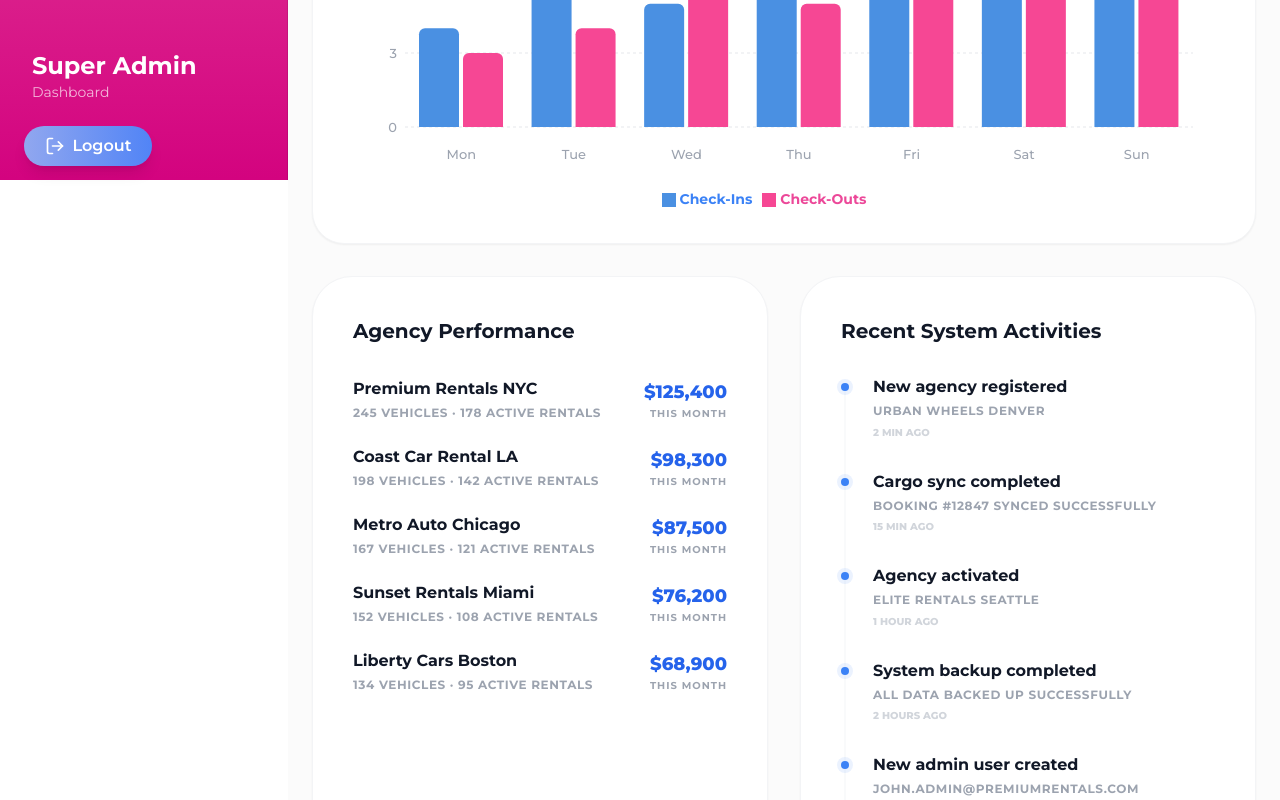
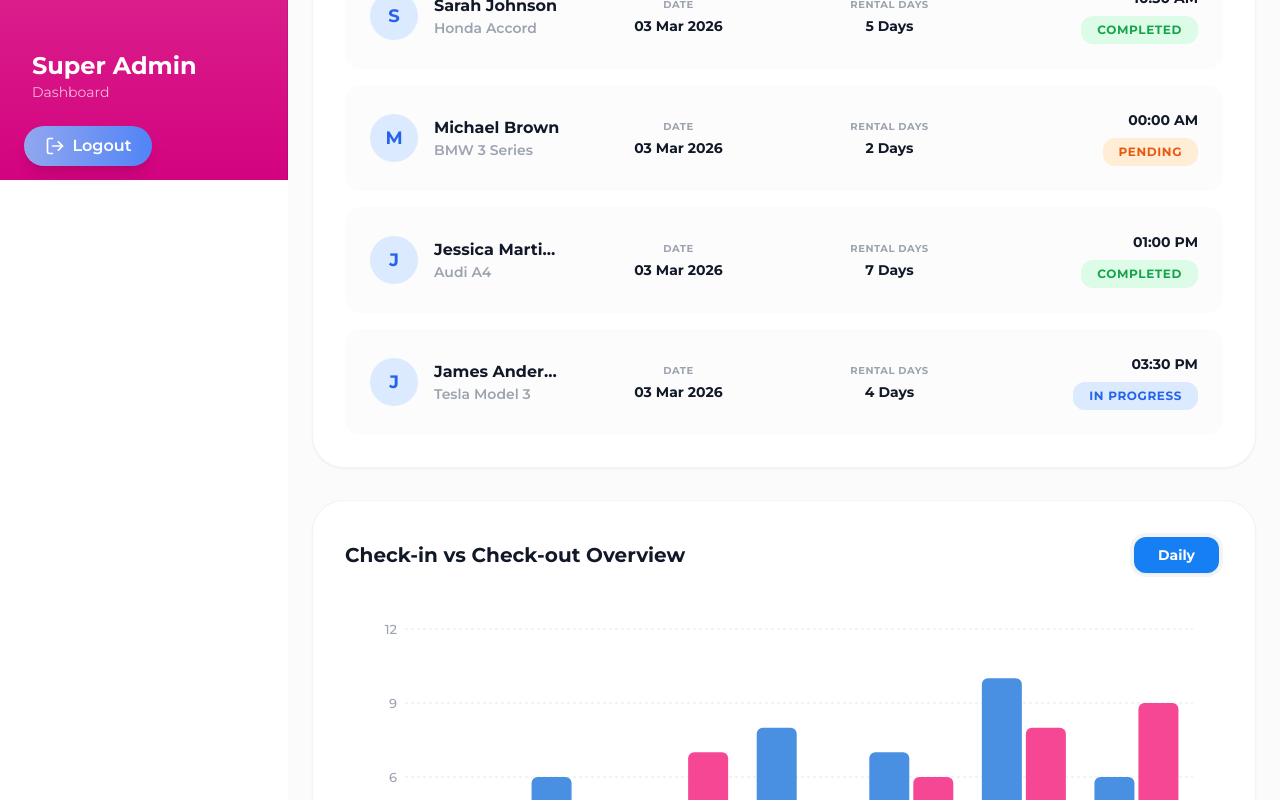
Before and after one commit to Arafat-Bhuiyan/francesco-admin, a React (Vite) app: page /admin in a window 1280 px wide. Shown: the part 620-1420 px from the top of the page. Built offline with nearby package versions, Linux system fonts and the light colour scheme.

Commit message:
Updated codes

```diff
--- a/src/Admin/Dashboard/AdminActivityChart.jsx
+++ b/src/Admin/Dashboard/AdminActivityChart.jsx
@@ -20,6 +20,7 @@ const dailyData = [
   { name: "Sun", checkIns: 6, checkOuts: 9 },
 ];
 
+/*
 const weeklyData = [
   { name: "Week 1", checkIns: 24, checkOuts: 18 },
   { name: "Week 2", checkIns: 32, checkOuts: 25 },
@@ -35,6 +36,7 @@ const monthlyData = [
   { name: "May", checkIns: 160, checkOuts: 140 },
   { name: "Jun", checkIns: 175, checkOuts: 155 },
 ];
+*/
 
 const AdminActivityChart = () => {
   const [activeTab, setActiveTab] = useState("Daily");
@@ -43,10 +45,12 @@ const AdminActivityChart = () => {
     switch (activeTab) {
       case "Daily":
         return dailyData;
+      /*
       case "Weekly":
         return weeklyData;
       case "Monthly":
         return monthlyData;
+      */
       default:
         return dailyData;
     }
@@ -56,10 +60,12 @@ const AdminActivityChart = () => {
     switch (activeTab) {
       case "Daily":
         return { domain: [0, 12], ticks: [0, 3, 6, 9, 12] };
+      /*
       case "Weekly":
         return { domain: [0, 50], ticks: [0, 10, 20, 30, 40, 50] };
       case "Monthly":
         return { domain: [0, 200], ticks: [0, 50, 100, 150, 200] };
+      */
       default:
         return { domain: [0, 12], ticks: [0, 3, 6, 9, 12] };
     }
@@ -75,7 +81,7 @@ const AdminActivityChart = () => {
           Check-in vs Check-out Overview
         </h2>
         <div className="flex bg-gray-100 p-1 rounded-2xl w-full sm:w-auto">
-          {["Daily", "Weekly", "Monthly"].map((tab) => (
+          {["Daily" /*, "Weekly", "Monthly"*/].map((tab) => (
             <button
               key={tab}
               onClick={() => setActiveTab(tab)}
--- a/src/Admin/Dashboard/MainDashboard.jsx
+++ b/src/Admin/Dashboard/MainDashboard.jsx
@@ -1,6 +1,7 @@
 import React from "react";
 import { Building2, Car, TrendingUp, Calendar } from "lucide-react";
 import AdminActivityChart from "./AdminActivityChart";
+import TodayActivityList from "@/AgencyAdmin/Dashboard/TodayActivityList";
 
 const cards = [
   {
@@ -108,71 +109,11 @@ const MainDashboard = () => {
         })}
       </div>
 
+      {/* Today's Activity List */}
+      <TodayActivityList />
+
       {/* Chart Section */}
       <AdminActivityChart />
-
-      {/* Bottom Sections */}
-      <div className="grid grid-cols-1 lg:grid-cols-2 gap-8">
-        {/* Agency Performance */}
-        <div className="bg-white p-10 rounded-[2.5rem] border border-gray-100 shadow-sm space-y-8">
-          <h3 className="text-xl font-bold text-[#111827]">
-            Agency Performance
-          </h3>
-          <div className="space-y-6">
-            {performanceData.map((item, idx) => (
-              <div
-                key={idx}
-                className="flex items-center justify-between group"
-              >
-                <div className="space-y-1">
-                  <p className="font-bold text-[#111827] text-base group-hover:text-blue-600 transition-colors">
-                    {item.name}
-                  </p>
-                  <p className="text-gray-400 text-xs font-bold uppercase tracking-wider">
-                    {item.vehicles} vehicles · {item.active} active rentals
-                  </p>
-                </div>
-                <div className="text-right">
-                  <p className="text-blue-600 font-extrabold text-lg">
-                    ${item.revenue}
-                  </p>
-                  <p className="text-gray-400 text-[10px] font-bold uppercase tracking-widest">
-                    This month
-                  </p>
-                </div>
-              </div>
-            ))}
-          </div>
-        </div>
-
-        {/* Recent System Activities */}
-        <div className="bg-white p-10 rounded-[2.5rem] border border-gray-100 shadow-sm space-y-8">
-          <h3 className="text-xl font-bold text-[#111827]">
-            Recent System Activities
-          </h3>
-          <div className="space-y-8 relative">
-            {/* Timeline Line */}
-            <div className="absolute left-[3px] top-2 bottom-2 w-0.5 bg-gray-50 lg:block hidden" />
-
-            {activityData.map((activity, idx) => (
-              <div key={idx} className="flex gap-6 relative group">
-                <div className="mt-1.5 w-2 h-2 rounded-full bg-blue-500 shadow-[0_0_0_4px_rgba(59,130,246,0.1)] shrink-0 self-start z-10 group-hover:scale-125 transition-transform" />
-                <div className="space-y-1">
-                  <p className="font-bold text-[#111827] text-base leading-tight">
-                    {activity.title}
-                  </p>
-                  <p className="text-gray-400 text-xs font-bold uppercase tracking-wider leading-relaxed">
-                    {activity.detail}
-                  </p>
-                  <p className="text-gray-300 text-[10px] font-extrabold uppercase mt-1">
-                    {activity.time}
-                  </p>
-                </div>
-              </div>
-            ))}
-          </div>
-        </div>
-      </div>
     </div>
   );
 };
--- a/src/Admin/Payment/PaymentDetailsModal.jsx
+++ b/src/Admin/Payment/PaymentDetailsModal.jsx
@@ -10,9 +10,62 @@ import {
   Download,
   Clock,
 } from "lucide-react";
+import jsPDF from "jspdf";
+import autoTable from "jspdf-autotable";
+import toast from "react-hot-toast";
 
 const PaymentDetailsModal = ({ isOpen, onClose, payoutData }) => {
   if (!isOpen || !payoutData) return null;
+
+  const handleDownloadPDF = (payment) => {
+    const doc = new jsPDF();
+
+    // Header
+    doc.setFontSize(22);
+    doc.setTextColor(17, 24, 39);
+    doc.text("Payment Receipt", 105, 20, { align: "center" });
+
+    doc.setFontSize(10);
+    doc.setTextColor(107, 114, 128);
+    doc.text(`Generated on: ${new Date().toLocaleDateString()}`, 105, 28, {
+      align: "center",
+    });
+
+    // Agency Info
+    doc.setFontSize(12);
+    doc.setTextColor(17, 24, 39);
+    doc.text("Payout Details", 14, 45);
+
+    autoTable(doc, {
+      startY: 50,
+      head: [["Field", "Value"]],
+      body: [
+        ["Agency Name", payment.agencyName],
+        ["Transaction ID", "TXN-2026-02-001234"],
+        ["Total Revenue", `$${payment.revenue.toLocaleString()}`],
+        ["Commission Rate", `${payment.commissionPercent}%`],
+        ["Commission Amount", `$${payment.commissionAmount.toLocaleString()}`],
+        ["Status", "Completed"],
+        ["Payout Date", "2026-02-05"],
+      ],
+      theme: "grid",
+      headStyles: { fillColor: [16, 185, 129], textColor: 255 },
+      styles: { fontSize: 10, cellPadding: 6 },
+    });
+
+    // Footer
+    const finalY = doc.lastAutoTable.finalY + 20;
+    doc.setFontSize(10);
+    doc.setTextColor(107, 114, 128);
+    doc.text("Thank you for partnering with Francesco.", 105, finalY, {
+      align: "center",
+    });
+
+    doc.save(
+      `receipt-${payment.agencyName.replace(/\s+/g, "-").toLowerCase()}.pdf`,
+    );
+    toast.success("Receipt downloaded successfully!");
+  };
 
   return (
     <div className="fixed inset-0 z-50 flex items-center justify-center bg-black/50 backdrop-blur-sm p-4 overflow-y-auto">
@@ -200,9 +253,11 @@ const PaymentDetailsModal = ({ isOpen, onClose, payoutData }) => {
             </div>
           </div>
 
-          {/* Action Buttons */}
           <div className="grid grid-cols-2 gap-4">
-            <button className="bg-black text-white hover:bg-gray-800 p-4 rounded-2xl flex items-center justify-center gap-2 font-bold text-sm transition-all shadow-lg shadow-black/10">
+            <button
+              onClick={() => handleDownloadPDF(payoutData)}
+              className="bg-black text-white hover:bg-gray-800 p-4 rounded-2xl flex items-center justify-center gap-2 font-bold text-sm transition-all shadow-lg shadow-black/10"
+            >
               <Download className="w-4 h-4" /> Download Receipt
             </button>
             <button className="bg-white text-gray-900 border border-gray-200 hover:border-gray-900 p-4 rounded-2xl flex items-center justify-center gap-2 font-bold text-sm transition-all">
```
Also changed, not shown: src/AgencyAdmin/Dashboard/VehicleActivityChart.jsx (+67 -15 lines).
